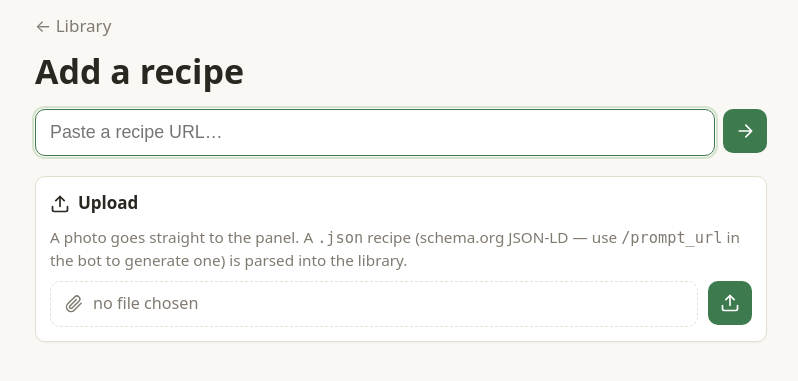
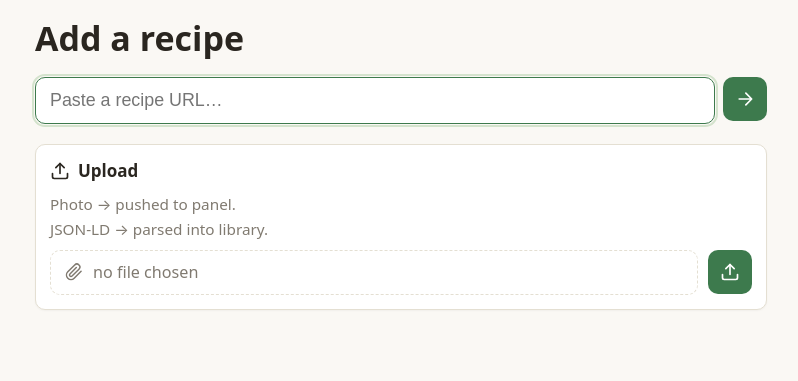
Before and after one commit to sploutchy/ePepper, a FastAPI app: page /app/add in a window 1280 px wide; the page is wider, and only the part inside the window is pictured. Shown: the part 57-438 px from the top of that part, without its empty margins (239-1037 px from the left). Run offline with FastAPI, Linux system fonts and the light colour scheme; data that the repository does not hold is empty; parts of the project's set-up code (start-up, migrations or seed data) failed here and were passed over; some libraries are stand-ins or nearby versions.

Commit message:
fix(web): hide UA file picker on Firefox + tighten add copy + drop back links
- The clip+absolute pattern wasn't reliably hiding the UA Browse /
  Choose-file button on Firefox. Replace with the more robust pattern:
  position the input absolutely with opacity 0 stretched to fill the
  label area, so its UA chrome can't render but clicks (anywhere on the
  visible label) and keyboard focus still land on it. The label gets
  position:relative so the overlay positions to it.
- Add-page upload help text collapses from a prose paragraph to two
  parallel lines: "Photo → pushed to panel" / "JSON-LD → parsed into
  library".
- Drop the "← Library" back link from the add and status pages — the
  brand link in the header already navigates home, so the duplicate
  control just clutters the top of the page.

https://claude.ai/code/session_01NbSLXadoqUchuksnDxU8pF

```diff
--- a/server/web/static/app.css
+++ b/server/web/static/app.css
@@ -486,6 +486,7 @@ button.link.danger:hover { color: var(--danger); filter: brightness(1.15); }
 .file-input {
   flex: 1;
   min-width: 0;
+  position: relative;
   display: inline-flex;
   align-items: center;
   gap: 10px;
@@ -504,16 +505,19 @@ button.link.danger:hover { color: var(--danger); filter: brightness(1.15); }
   color: var(--fg);
 }
 .file-input input[type=file] {
-  /* Visually hidden but keyboard-focusable. */
+  /* Stretched transparent overlay so the UA's Browse / Choose-file
+     button never renders, but the input still receives clicks (anywhere
+     on the label) and is keyboard-focusable. The clip+absolute pattern
+     wasn't reliably hiding the UA chrome on Firefox. */
   position: absolute;
-  width: 1px;
-  height: 1px;
+  inset: 0;
+  width: 100%;
+  height: 100%;
+  margin: 0;
   padding: 0;
-  margin: -1px;
-  overflow: hidden;
-  clip: rect(0 0 0 0);
-  white-space: nowrap;
   border: 0;
+  opacity: 0;
+  cursor: pointer;
 }
 .file-input-name {
   overflow: hidden;
@@ -572,6 +576,14 @@ input[type=file]::file-selector-button {
   cursor: pointer;
 }
 .add-tile.htmx-request { opacity: 0.6; }
+.add-help {
+  margin: 0;
+  padding: 0;
+  list-style: none;
+  font-size: 0.9em;
+  display: grid;
+  gap: 2px;
+}
 
 .add-error {
   background: var(--danger-soft);
--- a/server/web/templates/add.html
+++ b/server/web/templates/add.html
@@ -3,7 +3,6 @@
 {% block title %}Add recipe · ePepper{% endblock %}
 
 {% block content %}
-<a href="/app/" class="back">← Library</a>
 <h1 class="page-title">Add a recipe</h1>
 
 <div id="add-result"></div>
@@ -34,12 +33,10 @@
       hx-disabled-elt="find button"
       hx-indicator="this">
   <h2>{{ icon("upload", 20) }} Upload</h2>
-  <p class="muted">
-    A photo goes straight to the panel. A
-    <code>.json</code> recipe (schema.org JSON-LD &mdash; use
-    <code>/prompt_url</code> in the bot to generate one) is parsed into
-    the library.
-  </p>
+  <ul class="add-help muted">
+    <li>Photo &rarr; pushed to panel.</li>
+    <li>JSON-LD &rarr; parsed into library.</li>
+  </ul>
 
   <div class="file-row">
     <label class="file-input" title="Choose file">
--- a/server/web/templates/status.html
+++ b/server/web/templates/status.html
@@ -2,7 +2,6 @@
 {% block title %}Status · ePepper{% endblock %}
 
 {% block content %}
-<a href="/app/" class="back">← Library</a>
 <h1 class="page-title">Status</h1>
 
 {# Auto-refresh every 30s so battery / last-seen / panel preview stay live
```
